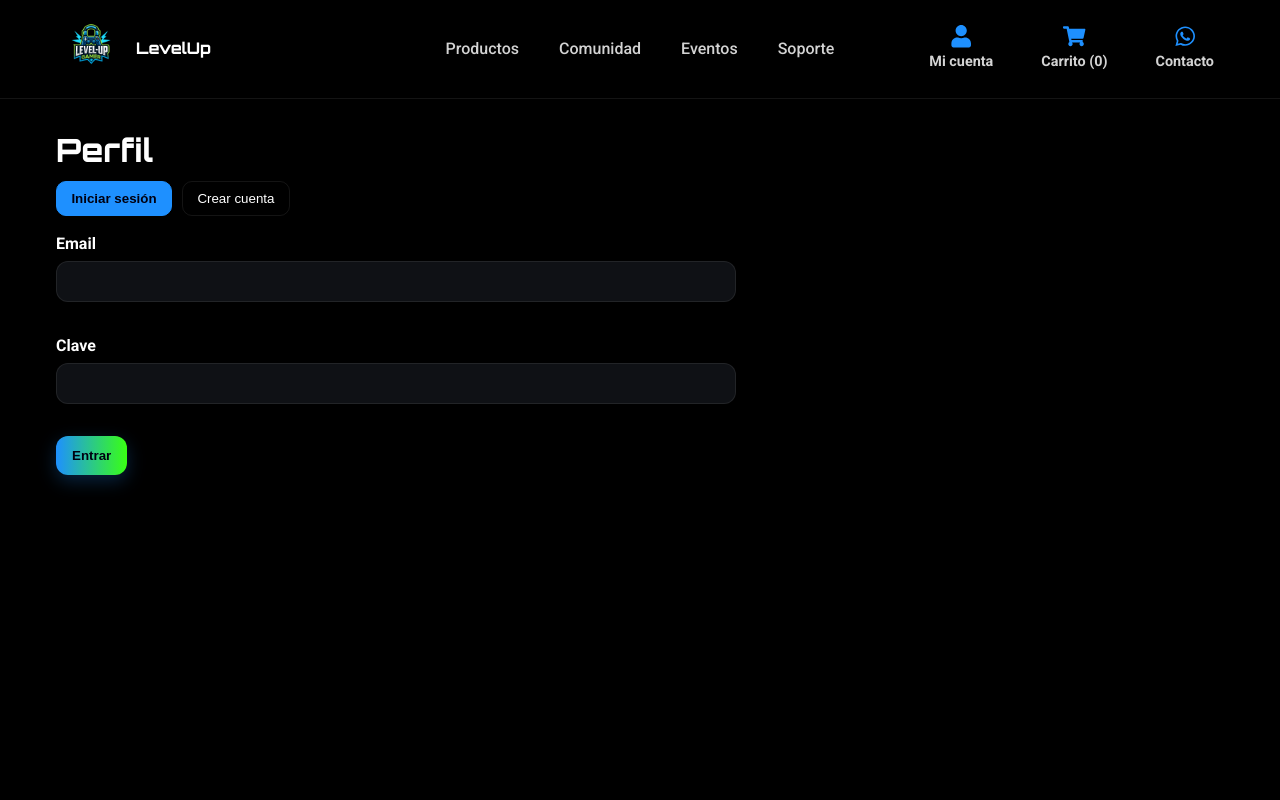
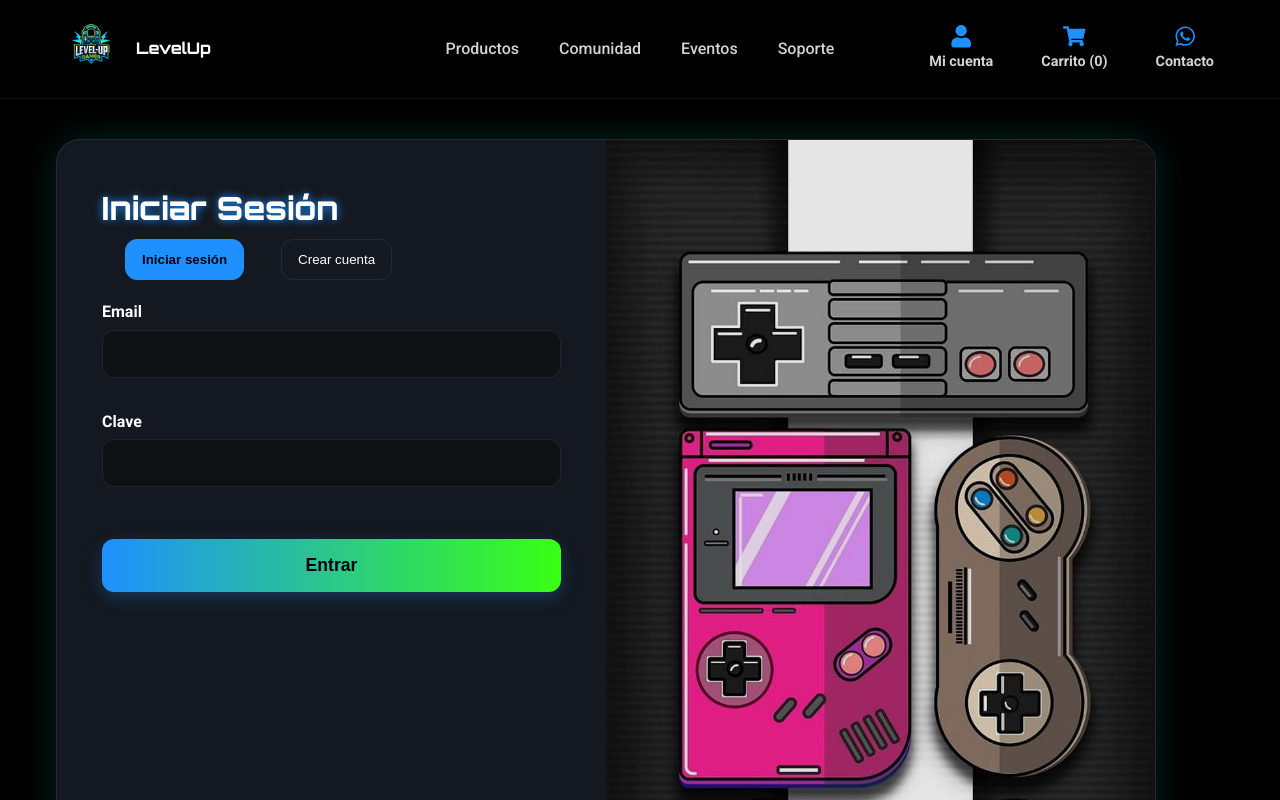
Before and after one commit to krockzs/levelup_react, a React (Vite) app: page /perfil in a window 1280 px wide. Shown: the top 800 px of the page. Built offline with nearby package versions, Linux system fonts and the light colour scheme.

Commit message:
update visual
cambios visuales para una mejor vista del la pagina

```diff
--- a/src/components/organisms/Contacto.jsx
+++ b/src/components/organisms/Contacto.jsx
@@ -1,5 +1,6 @@
 // src/components/organisms/Contacto.jsx
 import { useState, useMemo, useEffect } from 'react';
+import { FaWhatsapp } from 'react-icons/fa';
 
 export default function Contacto() {
   const [values, setValues] = useState({ name: '', email: '', issue: '', order: '' });
@@ -65,10 +66,16 @@ export default function Contacto() {
   }, [showPopup]);
 
   return (
-    <section id="contacto" className="section">
+    <section id="contacto" className="section contacto-section">
+
   <h2 className="section-title">Soporte Técnico</h2>
 
-      <form id="supportForm" className="form" noValidate onSubmit={handleSubmit}>
+  <form
+    id="supportForm"
+    className="form contacto-card"
+    noValidate
+    onSubmit={handleSubmit}
+  >
     {/* Nombre */}
     <div className={`field ${touched.name && errors.name ? 'has-error' : ''}`}>
       <label htmlFor="name">Nombre</label>
@@ -112,11 +119,13 @@ export default function Contacto() {
         aria-describedby="issue-help issue-error"
         rows={5}
       />
-          <small id="issue-help" className="hint">Sé concreto: ¿qué intentabas hacer?, ¿qué pasó?, ¿sale algún error?</small>
+      <small id="issue-help" className="hint">
+        Sé concreto: ¿qué intentabas hacer?, ¿qué pasó?, ¿sale algún error?
+      </small>
       <small id="issue-error" className="error">{touched.issue && errors.issue ? errors.issue : ''}</small>
     </div>
 
-        {/* Código de producto (opcional) */}
+    {/* Código de producto */}
     <div className={`field ${touched.order && errors.order ? 'has-error' : ''}`}>
       <label htmlFor="order">Código de producto (opcional)</label>
       <input
@@ -131,7 +140,7 @@ export default function Contacto() {
       <small id="order-error" className="error">{touched.order && errors.order ? errors.order : ''}</small>
     </div>
 
-        {/* Estado del envío */}
+    {/* Estado */}
     {status.type && (
       <div
         className={`form-status ${
@@ -156,7 +165,7 @@ export default function Contacto() {
         rel="noopener noreferrer"
         href="https://wa.me/56912345678?text=Hola%20necesito%20soporte%20técnico."
       >
-            Chatear por WhatsApp
+        Contacto <FaWhatsapp />
       </a>
     </div>
   </form>
@@ -166,33 +175,19 @@ export default function Contacto() {
     <div
       role="dialog"
       aria-modal="true"
+      className="popup-backdrop"
       onClick={() => setShowPopup(false)}
-          style={{
-            position: 'fixed', inset: 0, background: 'rgba(0,0,0,.6)',
-            display: 'grid', placeItems: 'center', zIndex: 50
-          }}
     >
-          <div
-            onClick={(e) => e.stopPropagation()}
-            style={{
-              width: 'min(560px, 92vw)',
-              background: 'rgba(17,24,39,.95)',
-              border: '1px solid rgba(255,255,255,.12)',
-              borderRadius: 14,
-              padding: 18,
-              boxShadow: '0 10px 30px rgba(0,0,0,.6)'
-            }}
-          >
-            <h3 style={{ marginTop: 0, marginBottom: 8 }}>Mensaje recibido</h3>
-            <p className="meta" style={{ marginTop: 0 }}>
-              Nos contactaremos contigo a la brevedad.
-            </p>
-            <div style={{ display: 'flex', justifyContent: 'flex-end', gap: 8, marginTop: 12 }}>
+      <div className="popup" onClick={(e) => e.stopPropagation()}>
+        <h3 className="popup-title">Mensaje recibido</h3>
+        <p className="popup-text meta">Nos contactaremos contigo a la brevedad.</p>
+
+        <div className="popup-actions">
           <button className="btn" onClick={() => setShowPopup(false)}>Cerrar</button>
         </div>
       </div>
     </div>
   )}
 </section>
-  );
+  )
 }
--- a/src/components/pages/Perfil.jsx
+++ b/src/components/pages/Perfil.jsx
@@ -102,11 +102,9 @@ const loginErrors = useMemo(() => {
   const r = await loginUser(loginVals);
   if (!r.ok) return setStatus({ type: 'error', msg: r.msg });
 
-  // 🔥 Cargar datos reales del usuario desde backend
+  // Cargar datos reales del usuario desde backend
   const datos = await fetchMisDatos();
   if (datos) setMisDatos(datos);
-
-  setStatus({ type: 'ok', msg: 'Bienvenido.' });
 };
 
   const doRegister = (ev) => {
@@ -126,65 +124,103 @@ const loginErrors = useMemo(() => {
     logout();
     setStatus({ type: 'ok', msg: 'Sesión cerrada.' });
   };
-  // ===== UI =====
+// seccion usuario(datos y esas cosas)
   if (user) {
   return (
     <section className="section container">
-      <h2>Mi cuenta</h2>
 
-      {/* Datos reales del usuario desde el estado misDatos */}
+      <div className="perfil-card">
+        <h2 className="perfil-title">Mi cuenta</h2>
+
         {misDatos ? (
-        <>
-          <p className="meta">Nombre: <strong>{misDatos.name}</strong></p>
-          <p className="meta">Email: <strong>{misDatos.correo}</strong></p>
-          <p className="meta">Dirección: <strong>{misDatos.address}</strong></p>
-          <p className="meta">Puntos cliente: <strong>{misDatos.puntos_clientes}</strong></p>
-        </>
+          <div className="perfil-grid">
+
+            <div className="perfil-item">
+              <span className="perfil-label">Nombre</span>
+              <span className="perfil-value">{misDatos.name}</span>
+            </div>
+
+            <div className="perfil-item">
+              <span className="perfil-label">Email</span>
+              <span className="perfil-value">{misDatos.correo}</span>
+            </div>
+
+            <div className="perfil-item">
+              <span className="perfil-label">Dirección</span>
+              <span className="perfil-value">{misDatos.address}</span>
+            </div>
+
+            <div className="perfil-item">
+              <span className="perfil-label">Puntos Cliente</span>
+              <span className="perfil-value puntos">{misDatos.puntos_clientes}</span>
+            </div>
+
+          </div>
         ) : (
           <p>Cargando datos del usuario...</p>
         )}
 
-      <div style={{ display: 'flex', gap: 12, marginTop: 12 }}>
-        <button className="btn" onClick={doLogout}>Cerrar sesión</button>
-      </div>
+        <button className="btn-accent cerrar-sesion-btn" onClick={doLogout}>
+          Cerrar sesión
+        </button>
 
-      {status.type ? (
+        {status.type && (
           <div
             className={`form-status ${status.type === 'error' ? 'is-error' : 'is-ok'}`}
             style={{ marginTop: 12 }}
+          >
+            {status.msg}
+          </div>
+        )}
+      </div>
+
+    </section>
+  );
+}
+// login y registro seccion
+ return (
+  <section className="section container auth-full">
+
+    <div className="auth-full-card">
+
+      <div className="auth-full-left">
+
+        <h2 className="auth-full-title">
+          {mode === "login" ? "Iniciar Sesión" : "Crear Cuenta"}
+        </h2>
+
+        <div className="auth-switch">
+          <button
+            className={`btn${mode === 'login' ? ' primary' : ''}`}
+            onClick={() => setMode('login')}
+          >
+            Iniciar sesión
+          </button>
+
+          <button
+            className={`btn${mode === 'register' ? ' primary' : ''}`}
+            onClick={() => setMode('register')}
+          >
+            Crear cuenta
+          </button>
+        </div>
+
+        {status.type && (
+          <div
+            className={`form-status ${
+              status.type === 'error' ? 'is-error' : 'is-ok'
+            }`}
             role={status.type === 'error' ? 'alert' : 'status'}
             aria-live="polite"
           >
             {status.msg}
           </div>
-      ) : null}
-    </section>
-  );
-}
+        )}
 
-
-  return (
-    <section className="section container">
-      <h2>Perfil</h2>
-
-      <div style={{ display: 'flex', gap: 10, marginBottom: 16 }}>
-        <button className={`btn${mode === 'login' ? ' primary' : ''}`} onClick={() => setMode('login')}>Iniciar sesión</button>
-        <button className={`btn${mode === 'register' ? ' primary' : ''}`} onClick={() => setMode('register')}>Crear cuenta</button>
-      </div>
-
-      {status.type ? (
-        <div
-          className={`form-status ${status.type === 'error' ? 'is-error' : 'is-ok'}`}
-          style={{ marginBottom: 12 }}
-          role={status.type === 'error' ? 'alert' : 'status'}
-          aria-live="polite"
-        >
-          {status.msg}
-        </div>
-      ) : null}
-
+        <div className="auth-fields">
           {mode === 'login' ? (
             <form className="form" onSubmit={doLogin} noValidate>
+
               <div className={`field ${touched.correo && loginErrors.correo ? 'has-error' : ''}`}>
                 <label htmlFor="login_email">Email</label>
                 <input
@@ -196,7 +232,9 @@ const loginErrors = useMemo(() => {
                   autoComplete="email"
                   required
                 />
-            <small className="error">{touched.correo && loginErrors.correo ? loginErrors.correo : ''}</small>
+                <small className="error">
+                  {touched.correo && loginErrors.correo ? loginErrors.correo : ''}
+                </small>
               </div>
 
               <div className={`field ${touched.password && loginErrors.password ? 'has-error' : ''}`}>
@@ -210,15 +248,20 @@ const loginErrors = useMemo(() => {
                   autoComplete="current-password"
                   required
                 />
-            <small className="error">{touched.password && loginErrors.password ? loginErrors.password : ''}</small>
+                <small className="error">
+                  {touched.password && loginErrors.password ? loginErrors.password : ''}
+                </small>
               </div>
 
-          <div className="actions">
-            <button className="btn-accent" type="submit">Entrar</button>
-          </div>
+              <button className="btn-accent auth-full-btn" type="submit">
+                Entrar
+              </button>
+
             </form>
           ) : (
+
             <form className="form" onSubmit={doRegister} noValidate>
+
               <div className={`field ${touched.name && regErrors.name ? 'has-error' : ''}`}>
                 <label htmlFor="reg_name">Nombre</label>
                 <input
@@ -230,7 +273,9 @@ const loginErrors = useMemo(() => {
                   maxLength={60}
                   required
                 />
-            <small className="error">{touched.name && regErrors.name ? regErrors.name : ''}</small>
+                <small className="error">
+                  {touched.name && regErrors.name ? regErrors.name : ''}
+                </small>
               </div>
 
               <div className={`field ${touched.correo && regErrors.correo ? 'has-error' : ''}`}>
@@ -244,7 +289,9 @@ const loginErrors = useMemo(() => {
                   autoComplete="email"
                   required
                 />
-            <small className="error">{touched.correo && regErrors.correo ? regErrors.correo : ''}</small>
+                <small className="error">
+                  {touched.correo && regErrors.correo ? regErrors.correo : ''}
+                </small>
               </div>
 
               <div className={`field ${touched.password && regErrors.password ? 'has-error' : ''}`}>
@@ -260,7 +307,9 @@ const loginErrors = useMemo(() => {
                   maxLength={64}
                   required
                 />
-            <small className="error">{touched.password && regErrors.password ? regErrors.password : ''}</small>
+                <small className="error">
+                  {touched.password && regErrors.password ? regErrors.password : ''}
+                </small>
               </div>
 
               <div className={`field ${touched.password2 && regErrors.password2 ? 'has-error' : ''}`}>
@@ -274,7 +323,9 @@ const loginErrors = useMemo(() => {
                   autoComplete="new-password"
                   required
                 />
-            <small className="error">{touched.password2 && regErrors.password2 ? regErrors.password2 : ''}</small>
+                <small className="error">
+                  {touched.password2 && regErrors.password2 ? regErrors.password2 : ''}
+                </small>
               </div>
 
               <div className={`field ${touched.address && regErrors.address ? 'has-error' : ''}`}>
@@ -286,14 +337,32 @@ const loginErrors = useMemo(() => {
                   onBlur={() => touch('address')}
                   required
                 />
-            <small className="error">{touched.address && regErrors.address ? regErrors.address : ''}</small>
+                <small className="error">
+                  {touched.address && regErrors.address ? regErrors.address : ''}
+                </small>
               </div>
 
-          <div className="actions">
-            <button className="btn-accent" type="submit">Crear cuenta</button>
-          </div>
+              <button className="btn-accent auth-full-btn" type="submit">
+                Crear cuenta
+              </button>
+
             </form>
           )}
+        </div>
+      </div>
+
+      {/* imagen al costado no se que colocar todavia jsjs */}
+
+      <div className="auth-full-right">
+        <img
+          src="/imagenes/Fondos/prueba.jpg"
+          className="auth-full-img"
+          alt="Gamer panel"
+        />
+      </div>
+
+    </div>
   </section>
 );
+
 }
--- a/src/index.css
+++ b/src/index.css
@@ -226,13 +226,19 @@ body {
 
 /* === BUTTONS === */
 .btn, .btn-outline {
-  padding: .55rem .9rem; border-radius: 10px; cursor: pointer;
-  border: 1px solid var(--border); background: transparent; color: var(--text);
-  transition: 0.2s; text-decoration: none;
+  padding: 12px 16px;
+  border-radius: 12px;
+  cursor: pointer;
+  border: 1px solid var(--border);
+  background: transparent;
+  color: var(--text);
+  transition: 0.2s;
+  text-decoration: none;
+  margin-left: 5%;
 }
 .btn:hover, .btn-outline:hover { background: rgba(255,255,255,.1); }
 .btn.primary { background: var(--blue); border-color: var(--blue); color: #001; font-weight: 700; }
-.btn-outline { border: 1px solid var(--blue); color: #000; background: #fff; }
+.btn-outline { border: 1px solid var(--blue); color: #000; background: #25D366; }
 
 /* === FILTRO / HERO SEGUNDO === */
 .segundo {
@@ -459,3 +465,250 @@ body {
 .card-post .link:hover {
   color: var(--blue);
 }
+
+
+/* === PERFIL DEL JUGADOR === */
+
+.perfil-card {
+  background: var(--card-2);
+  border: 1px solid var(--border);
+  border-radius: 20px;
+  box-shadow: var(--shadow);
+  padding: 28px;
+  max-width: 760px;
+  margin: 0 auto;
+}
+
+.perfil-title {
+  font-family: Orbitron, sans-serif;
+  font-size: 28px;
+  color: var(--blue);
+  margin-bottom: 24px;
+  text-align: center;
+}
+
+.perfil-grid {
+  display: grid;
+  grid-template-columns: 1fr 1fr;
+  gap: 18px;
+}
+
+@media (max-width: 600px) {
+  .perfil-grid {
+    grid-template-columns: 1fr;
+  }
+}
+
+.perfil-item {
+  background: var(--card);
+  padding: 14px 16px;
+  border-radius: 14px;
+  border: 1px solid var(--border);
+}
+
+.perfil-label {
+  color: var(--text-2);
+  font-size: 12px;
+  text-transform: uppercase;
+  letter-spacing: 1px;
+}
+
+.perfil-value {
+  display: block;
+  margin-top: 4px;
+  font-size: 18px;
+  font-weight: 700;
+  color: var(--text);
+}
+
+.puntos {
+  color: var(--green);
+}
+
+.cerrar-sesion-btn {
+  margin-top: 26px;
+  width: 100%;
+  padding: 12px;
+  font-size: 16px;
+}
+
+
+
+
+/* === CONTACTO — FORMULARIO Y POPUP === */
+
+.contacto-section {
+  max-width: 780px;
+  margin: 0 auto;
+  padding-top: 40px;
+}
+
+.contacto-card {
+  background: var(--card-2);
+  border: 1px solid var(--border);
+  padding: 26px;
+  border-radius: 18px;
+  box-shadow: var(--shadow);
+}
+
+/* ///////////////////////////////////////////////////////////////////// */
+/*                              POPUP                                    */
+/* ///////////////////////////////////////////////////////////////////// */
+
+.popup-backdrop {
+  position: fixed;
+  inset: 0;
+  background: rgba(0, 0, 0, 0.65);
+  display: grid;
+  place-items: center;
+  z-index: 200;
+}
+
+.popup {
+  width: min(560px, 90vw);
+  background: rgba(17, 24, 39, 0.95);
+  border: 1px solid rgba(255, 255, 255, 0.12);
+  border-radius: 16px;
+  padding: 22px;
+  box-shadow: 0 10px 30px rgba(0, 0, 0, 0.6);
+}
+
+.popup-title {
+  margin-top: 0;
+  margin-bottom: 8px;
+  font-family: Orbitron, sans-serif;
+  color: var(--blue);
+}
+
+.popup-text {
+  margin: 0 0 14px;
+  color: var(--text-2);
+}
+
+.popup-actions {
+  display: flex;
+  justify-content: flex-end;
+  gap: 8px;
+}
+
+/* ///////////////////////////////////////////////////////////////////// */
+/*                             ESTADOS                                   */
+/* ///////////////////////////////////////////////////////////////////// */
+
+.form-status {
+  margin-top: 12px;
+  padding: 10px 12px;
+  border-radius: 10px;
+  font-size: 0.9rem;
+  background: var(--card);
+  border: 1px solid var(--border);
+}
+
+.form-status.is-error {
+  border-color: #ff6b6b;
+  color: #ffb3b3;
+}
+
+.form-status.is-ok {
+  border-color: var(--green);
+  color: var(--green);
+}
+
+.form-status.is-pending {
+  border-color: var(--blue);
+  color: var(--blue);
+}
+
+
+
+
+
+/* === FULL AUTH PANEL === */
+
+.auth-full {
+  display: flex;
+  justify-content: center;
+  padding-top: 40px;
+  padding-bottom: 80px;
+}
+
+.auth-full-card {
+  display: grid;
+  grid-template-columns: 1fr 1fr;
+  gap: 0;
+  width: 100%;
+  max-width: 1100px;
+  border-radius: 24px;
+  overflow: hidden;
+  background: var(--card-2);
+  box-shadow: 0 0 40px rgba(0,255,200,0.15);
+  border: 1px solid rgba(255,255,255,0.08);
+}
+
+/* LEFT FORM SIDE */
+.auth-full-left {
+  padding: 45px;
+}
+
+.auth-full-title {
+  font-family: Orbitron, sans-serif;
+  font-size: 32px;
+  margin: 0 0 20px 0;
+  text-shadow: 0 0 8px var(--blue);
+}
+
+/* RIGHT IMAGE SIDE */
+.auth-full-right {
+  background: black;
+}
+
+.auth-full-img {
+  width: 100%;
+  height: 100%;
+  object-fit: cover;
+  opacity: .9;
+}
+
+/* FORM FIELDS */
+.field label {
+  font-size: 1rem;
+  font-weight: 600;
+}
+
+.field input {
+  padding: 14px 16px;
+  font-size: 1rem;
+  border-radius: 12px;
+}
+
+.auth-full-btn {
+  margin-top: 20px;
+  width: 100%;
+  padding: 16px 18px;
+  font-size: 1.1rem;
+}
+
+/* SWITCH */
+.auth-switch {
+  display: flex;
+  gap: 14px;
+  margin-bottom: 20px;
+}
+
+/* STATUS */
+.form-status {
+  padding: 12px 14px;
+  border-radius: 12px;
+  margin-bottom: 20px;
+}
+
+/* RESPONSIVE */
+@media (max-width: 820px) {
+  .auth-full-card {
+    grid-template-columns: 1fr;
+  }
+
+  .auth-full-right {
+    display: none;
+  }
+}
```
Also changed, not shown: public/imagenes/Fondos/fondo login.jpg (added), public/imagenes/Fondos/prueba.jpg (added). Lines whose indentation alone changed are shown as unchanged.
